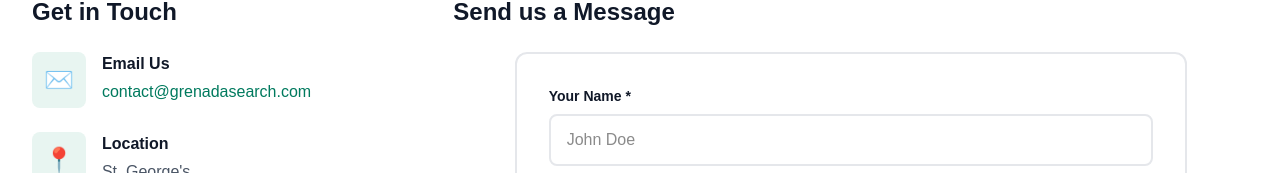
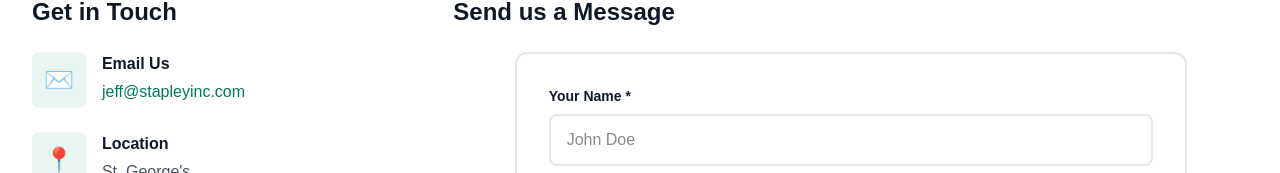
Before and after one commit to jstapley/grenada-search, a Next.js app: page /contact in a window 1280 px wide. Shown: the part 455-628 px from the top of the page. Built offline with nearby package versions, Linux system fonts and the light colour scheme; no server answers.

Commit message:
Feature: change contact email

```diff
--- a/app/contact/ContactPageClient.js
+++ b/app/contact/ContactPageClient.js
@@ -101,7 +101,7 @@ export default function ContactPageClient({ defaultSubject = '' }) {
                 <div className="bg-[#E8F5F1] p-3 rounded-lg flex-shrink-0"><span className="text-2xl">✉️</span></div>
                 <div>
                   <h3 className="font-bold text-gray-900 mb-1 text-sm md:text-base">Email Us</h3>
-                  <a href="mailto:contact@grenadasearch.com" className="text-[#007A5E] hover:text-[#005F48] text-sm md:text-base break-all">contact@grenadasearch.com</a>
+                  <a href="mailto:jeff@stapleyinc.com" className="text-[#007A5E] hover:text-[#005F48] text-sm md:text-base break-all">jeff@stapleyinc.com</a>
                 </div>
               </div>
               <div className="flex items-start gap-4">
--- a/app/contact/page.js
+++ b/app/contact/page.js
@@ -1,8 +1,8 @@
 import ContactPageClient from './ContactPageClient'
 
 export const metadata = {
-  title: 'Contact Us - AntiguaSearch.com',
-  description: 'Get in touch with AntiguaSearch.com. Questions about listings, advertising, or general inquiries.',
+  title: 'Contact Us - GrenadaSearch.com',
+  description: 'Get in touch with GrenadaSearch.com. Questions about listings, advertising, or general inquiries.',
 }
 
 export default async function ContactPage({ searchParams }) {
```
